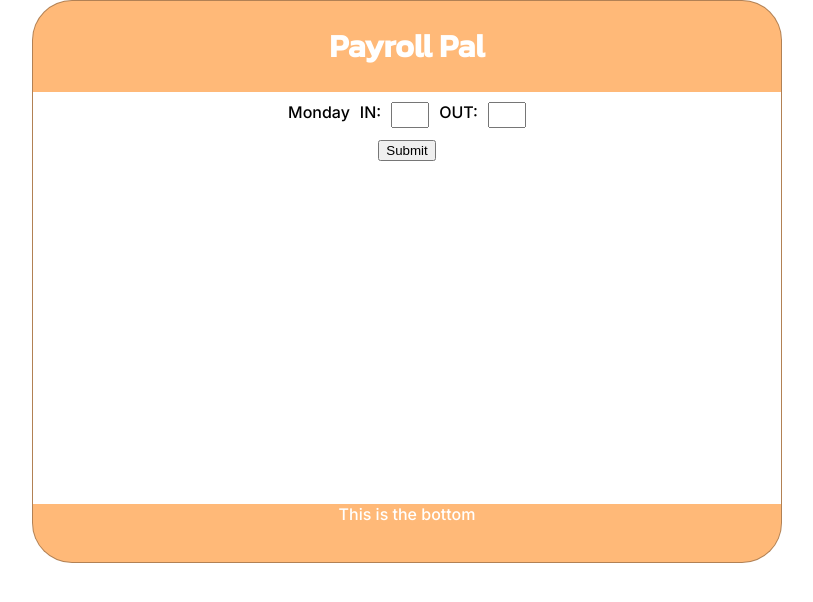
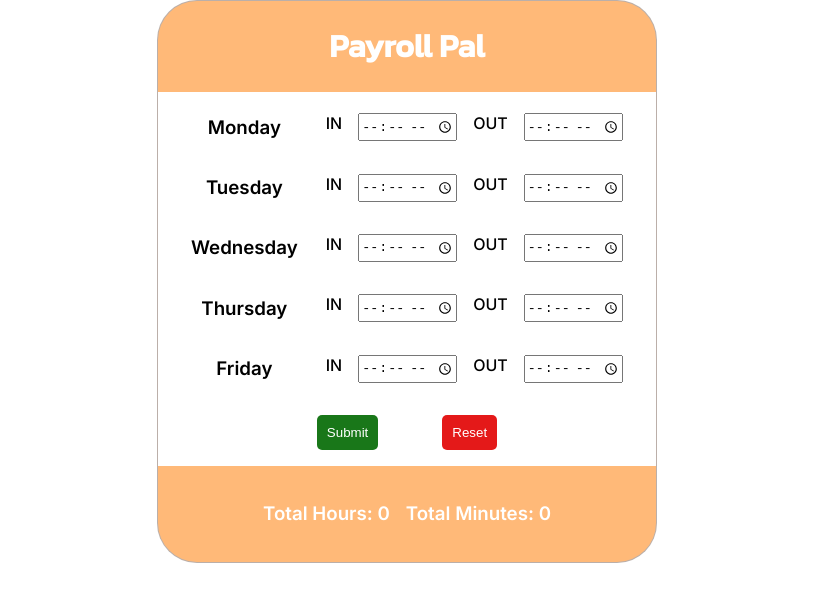
Before and after one commit to llam722/payroll-pal, a React (Create React App) app in the folder payroll-pal-extension/: page / in a window 1280 px wide. Shown: the top 602 px of the page, without its empty margins (233-1046 px from the left). Built offline with nearby package versions, Linux system fonts and the light colour scheme.

Commit message:
allow app to calculate by week

```diff
--- a/payroll-pal-extension/package.json
+++ b/payroll-pal-extension/package.json
@@ -41,5 +41,8 @@
       "last 1 firefox version",
       "last 1 safari version"
     ]
+  },
+  "devDependencies": {
+    "@babel/plugin-proposal-private-property-in-object": "^7.21.11"
   }
 }
--- a/payroll-pal-extension/src/App.css
+++ b/payroll-pal-extension/src/App.css
@@ -4,11 +4,10 @@
   display: flex;
   flex-direction: column;
   text-align: center;
-  width: 750px;
   /* width: 750px; */
-  width: 750px;
+  width: 500px;
   height: 562.5px;
-  border: 1px solid rgba(0, 0, 0, 0.3);
+  border: 1px solid rgba(180, 175, 175, 0.9);
   background-color: #ffb978;
   color: white;
   border-radius: 40px;
@@ -50,3 +49,7 @@ input::-webkit-inner-spin-button {
 input[type="number"] {
   -moz-appearance: textfield;
 }
+
+p {
+  font-size: xx-small;
+}
--- a/payroll-pal-extension/src/App.tsx
+++ b/payroll-pal-extension/src/App.tsx
@@ -1,21 +1,43 @@
-import React from "react";
+import React, { useState } from "react";
 import "./App.css";
-import { useForm, SubmitHandler } from "react-hook-form";
+import { useForm, SubmitHandler, set } from "react-hook-form";
+import { calculateWorkedTime } from "./utils/calculateWorkedTime";
 
 export default function App() {
+  const days = [
+    { label: "Monday", key: "monday" },
+    { label: "Tuesday", key: "tuesday" },
+    { label: "Wednesday", key: "wednesday" },
+    { label: "Thursday", key: "thursday" },
+    { label: "Friday", key: "friday" },
+  ];
+
   type Inputs = {
-    hours: number;
-    minutes: number;
+    [key: string]: {
+      timeIn: string;
+      timeOut: string;
     };
+  };
+
+  const [totalHours, setTotalHours] = useState(0);
+  const [totalMinutes, settotalMinutes] = useState(0);
 
   const {
     register,
     handleSubmit,
-    watch,
+    reset,
     formState: { errors },
   } = useForm<Inputs>();
 
-  const onSubmit: SubmitHandler<Inputs> = (data) => console.log(data);
+  const onSubmit: SubmitHandler<Inputs> = (data) => {
+    for (const day in data) {
+      if (!data[day].timeIn || !data[day].timeOut) continue;
+      const { timeIn, timeOut } = data[day];
+      const workedTime = calculateWorkedTime(timeIn, timeOut);
+      setTotalHours(workedTime.hours);
+      settotalMinutes(workedTime.minutes);
+    }
+  };
 
   return (
     <div className="App">
@@ -23,9 +45,9 @@ export default function App() {
       <div
         style={{
           backgroundColor: "white",
-          height: "70%",
+          height: "65%",
           color: "black",
-          padding: "10px",
+          padding: "5px",
         }}
       >
         <form
@@ -35,60 +57,104 @@ export default function App() {
             flexDirection: "column",
             justifyContent: "center",
             alignItems: "center",
+          }}
+        >
+          {days.map(({ label, key }) => (
+            <div
+              style={{
+                display: "flex",
+                justifyContent: "space-between",
                 width: "100%",
-            gap: "10px",
+                alignItems: "center",
               }}
+              key={key}
             >
               <div
                 style={{
-              display: "flex",
+                  flex: "1",
                   textAlign: "center",
-              gap: "10px",
                 }}
               >
-            <label> Monday </label>
-            IN:
+                <h3>{label}</h3>
+              </div>
+              <div
+                style={{
+                  flex: "2",
+                  display: "flex",
+                  gap: "1rem",
+                }}
+              >
+                <label>IN</label>
                 <input
-              type="number"
-              style={{
-                width: "30px",
-                height: "20px",
-              }}
-              {...register("hours", {
-                validate: (value) => {
-                  console.log(typeof value, "value entered");
-
-                  if (!Number(value)) {
-                    return "Please enter a number";
-                  } else if (Number(value) < 0 || Number(value) > 24) {
-                    return "Please enter a valid number between 0 and 24";
-                  }
-                },
+                  type="time"
+                  {...register(`${key}.timeIn`, {
+                    // required: `${label} clock-in time is required`,
                   })}
                 />
-            OUT:
+                {errors?.[key]?.timeIn?.message && (
+                  <p>{errors?.[key]?.timeIn?.message}</p>
+                )}
+                <label>OUT</label>
+                <input
+                  type="time"
+                  {...register(`${key}.timeOut`, {
+                    // required: `${label} clock-out time is required`,
+                  })}
+                />
+
+                {errors?.[key]?.timeOut?.message && (
+                  <p>{errors?.[key]?.timeOut?.message}</p>
+                )}
+              </div>
+            </div>
+          ))}
+          <div
+            style={{
+              display: "flex",
+              gap: "2rem",
+            }}
+          >
             <input
               style={{
-                width: "30px",
-                height: "20px",
+                margin: "1rem",
+                backgroundColor: "rgba(0, 105, 0, .9)",
+                color: "white",
+                borderRadius: "5px",
+                padding: "10px",
+                border: "none",
               }}
-              {...register("minutes", { required: true })}
+              type="submit"
             />
+            <button
+              style={{
+                margin: "1rem",
+                backgroundColor: "rgba(225, 0, 0, 0.9)",
+                color: "white",
+                borderRadius: "5px",
+                padding: "10px",
+                border: "none",
+              }}
+              onClick={() => reset()}
+            >
+              {" "}
+              Reset{" "}
+            </button>
           </div>
-          {errors.hours && (
-            <span
+        </form>
+      </div>
+      <div
         style={{
-                color: "red",
-                fontSize: "10px",
+          display: "flex",
+          justifyContent: "center",
+          alignItems: "center",
+          fontWeight: "bolder",
+          gap: "1rem",
+          height: "100%",
         }}
       >
-              {errors.hours.message}
-            </span>
-          )}
-          <input type="submit" />
-        </form>
+        <h3>Total Hours: {totalHours}</h3>
+        <h3>Total Minutes: {totalMinutes}</h3>
       </div>
-      <div>This is the bottom</div>
     </div>
   );
 }
--- /dev/null
+++ b/payroll-pal-extension/src/utils/calculateWorkedTime.ts
@@ -0,0 +1,25 @@
+function calculateWorkedTime(timeIn: string, timeOut: string) {
+  // Parse the "HH:MM" strings into hours and minutes as numbers.
+  const [inHours, inMinutes] = timeIn.split(":").map(Number);
+  const [outHours, outMinutes] = timeOut.split(":").map(Number);
+
+  // Convert both times to total minutes since midnight.
+  const inTotalMinutes = inHours * 60 + inMinutes;
+  let outTotalMinutes = outHours * 60 + outMinutes;
+
+  // If the out time is less than the in time, adjust for overnight work.
+  if (outTotalMinutes < inTotalMinutes) {
+    outTotalMinutes += 1440; // add 24 hours (in minutes)
+  }
+
+  // Calculate the total minutes worked.
+  const totalMinutesWorked = outTotalMinutes - inTotalMinutes;
+
+  // Calculate whole hours and remaining minutes.
+  const hours = Math.floor(totalMinutesWorked / 60);
+  const minutes = totalMinutesWorked % 60;
+
+  return { hours, minutes };
+}
+
+export { calculateWorkedTime };
```
Also changed, not shown: payroll-pal-extension/public/manifest.json, 1 other file (tests, documents, lock files or other folders). Lines whose indentation alone changed are shown as unchanged.
